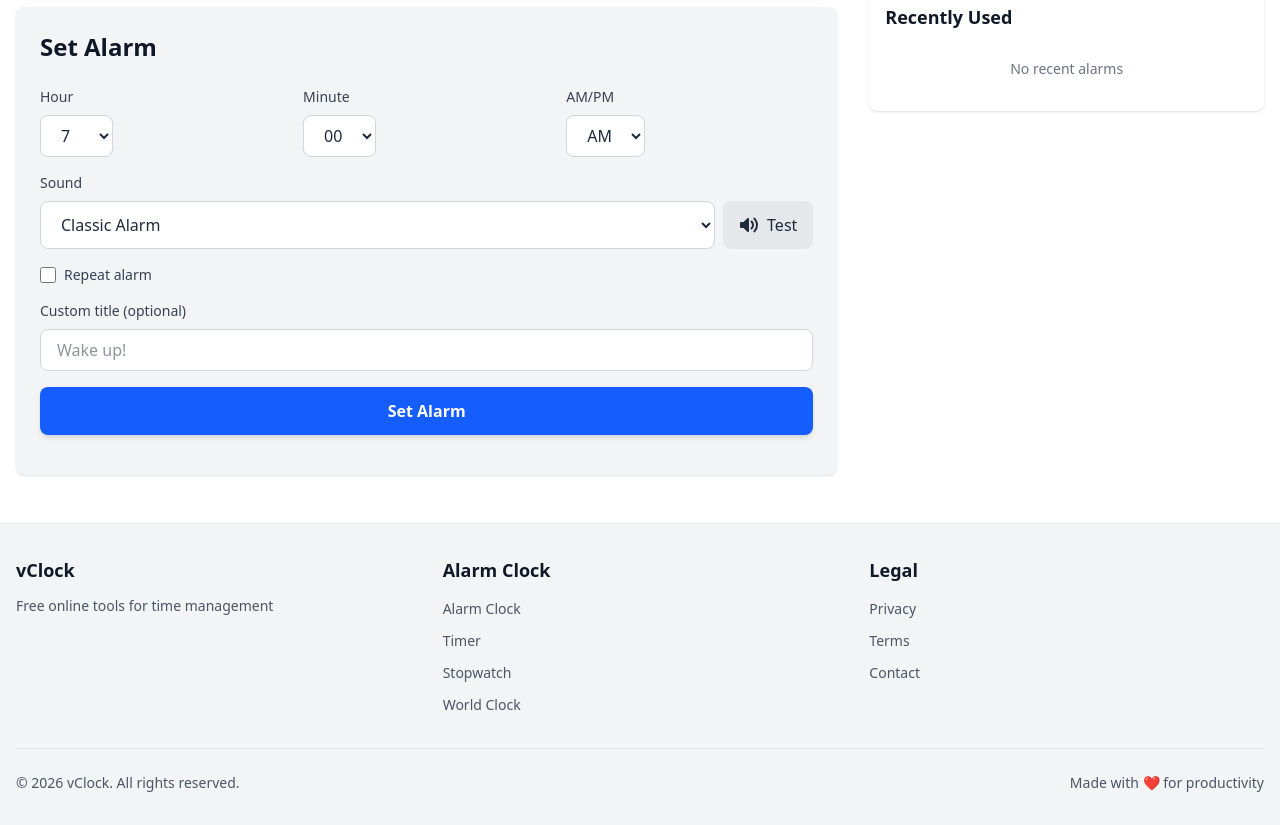
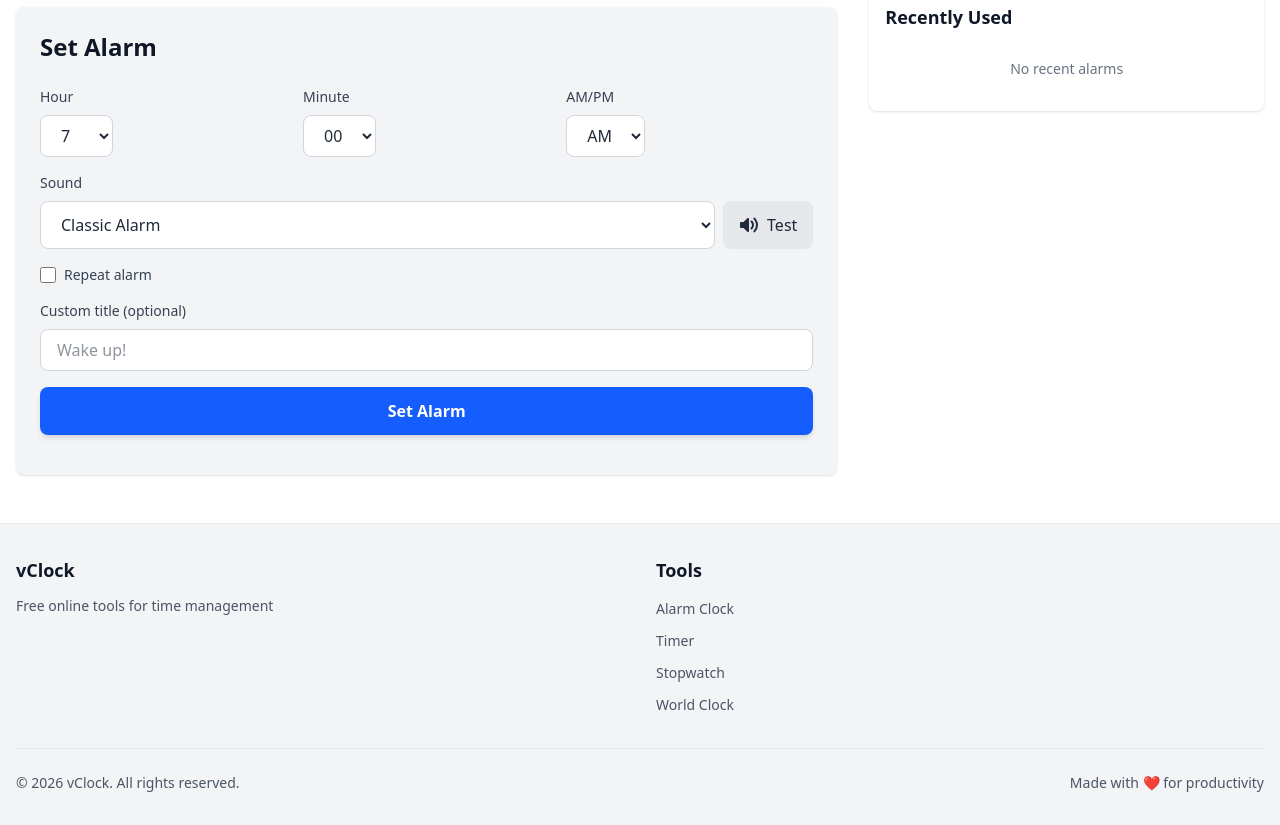
Before and after one commit to Juan-Cruz-Rey/vclock-clone, an Astro site: page / in a window 1280 px wide. Shown: the part 541-1366 px from the top of the page. Built offline with nearby package versions, Linux system fonts and the light colour scheme; Astro itself is replaced by a stand-in of ours.

Commit message:
refactor: Remove Legal section from footer
Changes:
- Remove Privacy, Terms, and Contact links from footer
- Change footer layout from 3 columns to 2 columns
- Add "Tools" translation to all languages (en, es, it)
- Rename Quick Links section to use "Tools" label
- Cleaner, more focused footer design

Files Modified:
- src/components/shared/Footer.astro
- src/data/translations/en.json
- src/data/translations/es.json
- src/data/translations/it.json

🤖 Generated with [Claude Code](https://claude.com/claude-code)

Co-Authored-By: Claude <noreply@anthropic.com>

```diff
--- a/src/components/shared/Footer.astro
+++ b/src/components/shared/Footer.astro
@@ -7,7 +7,7 @@ const currentYear = new Date().getFullYear();
 
 <footer class="bg-gray-100 dark:bg-gray-900 border-t border-gray-200 dark:border-gray-800 transition-theme mt-auto">
   <div class="container mx-auto px-4 py-8">
-    <div class="grid grid-cols-1 md:grid-cols-3 gap-8">
+    <div class="grid grid-cols-1 md:grid-cols-2 gap-8">
       <!-- About Section -->
       <div>
         <h3 class="text-lg font-semibold text-gray-900 dark:text-white mb-3">vClock</h3>
@@ -19,7 +19,7 @@ const currentYear = new Date().getFullYear();
       <!-- Quick Links -->
       <div>
         <h3 class="text-lg font-semibold text-gray-900 dark:text-white mb-3">
-          {t(locale, 'nav.alarm')}
+          {t(locale, 'nav.tools')}
         </h3>
         <ul class="space-y-2">
           <li>
@@ -56,37 +56,6 @@ const currentYear = new Date().getFullYear();
           </li>
         </ul>
       </div>
-
-      <!-- Legal Links -->
-      <div>
-        <h3 class="text-lg font-semibold text-gray-900 dark:text-white mb-3">Legal</h3>
-        <ul class="space-y-2">
-          <li>
-            <a
-              href={getRoute(locale, 'privacy')}
-              class="text-gray-600 dark:text-gray-400 hover:text-blue-600 dark:hover:text-blue-400 text-sm transition-colors"
-            >
-              {t(locale, 'nav.privacy')}
-            </a>
-          </li>
-          <li>
-            <a
-              href={getRoute(locale, 'terms')}
-              class="text-gray-600 dark:text-gray-400 hover:text-blue-600 dark:hover:text-blue-400 text-sm transition-colors"
-            >
-              {t(locale, 'nav.terms')}
-            </a>
-          </li>
-          <li>
-            <a
-              href={getRoute(locale, 'contact')}
-              class="text-gray-600 dark:text-gray-400 hover:text-blue-600 dark:hover:text-blue-400 text-sm transition-colors"
-            >
-              {t(locale, 'nav.contact')}
-            </a>
-          </li>
-        </ul>
-      </div>
     </div>
 
     <!-- Bottom Bar -->
--- a/src/data/translations/en.json
+++ b/src/data/translations/en.json
@@ -9,6 +9,7 @@
     "stopwatch": "Stopwatch",
     "clock": "World Clock",
     "holidays": "Holidays",
+    "tools": "Tools",
     "privacy": "Privacy",
     "terms": "Terms",
     "contact": "Contact"
--- a/src/data/translations/es.json
+++ b/src/data/translations/es.json
@@ -9,6 +9,7 @@
     "stopwatch": "Cronómetro",
     "clock": "Reloj Mundial",
     "holidays": "Días Festivos",
+    "tools": "Herramientas",
     "privacy": "Privacidad",
     "terms": "Términos",
     "contact": "Contacto"
--- a/src/data/translations/it.json
+++ b/src/data/translations/it.json
@@ -9,6 +9,7 @@
     "stopwatch": "Cronometro",
     "clock": "Orologio Mondiale",
     "holidays": "Festività",
+    "tools": "Strumenti",
     "privacy": "Privacy",
     "terms": "Termini",
     "contact": "Contatto"
```
